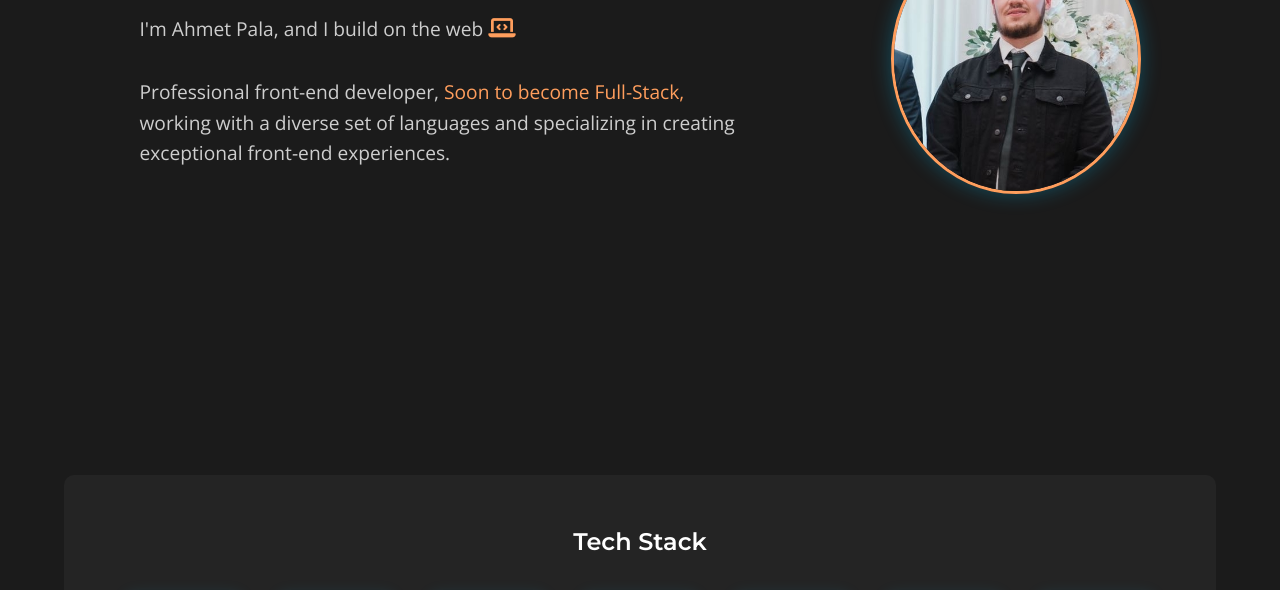
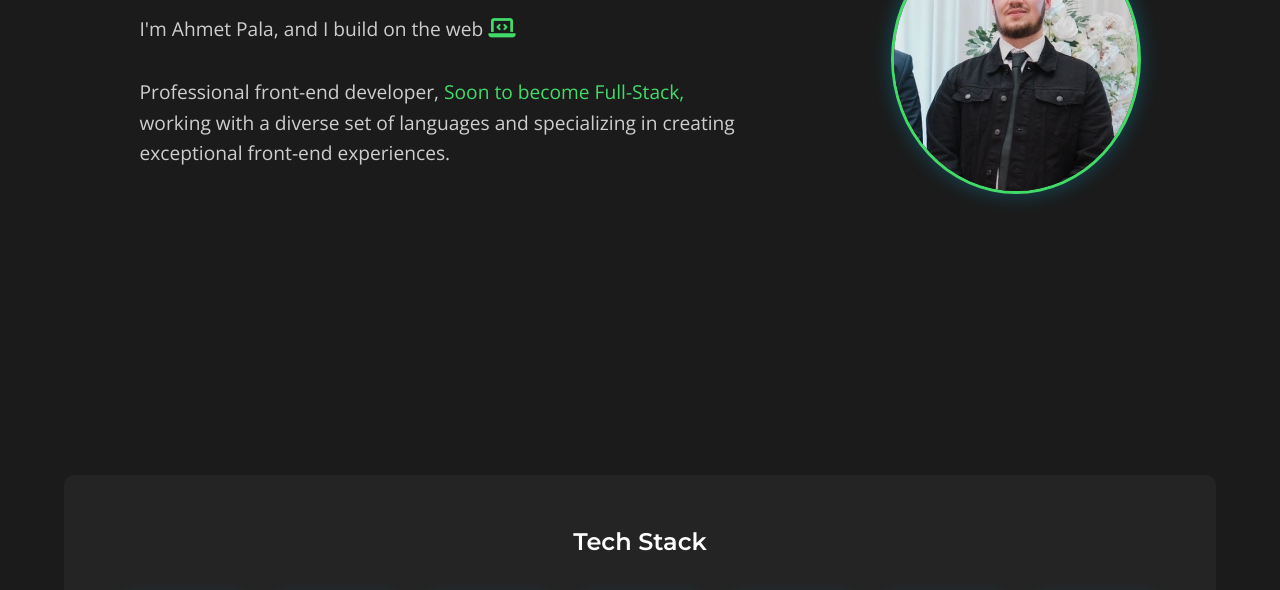
Before and after one commit to Ahmet-p/Portfolio-Page, a plain HTML site: page index.html in a window 1280 px wide. Shown: the part 341-931 px from the top of the page. Drawn offline with nearby package versions, Linux system fonts and the light colour scheme.

Commit message:
Update global.css

```diff
--- a/global.css
+++ b/global.css
@@ -3,8 +3,8 @@
     --bg-secondary: #242424;
     --text-primary: #ffffff;
     --text-secondary: #cecece;
-    --accent: #ff9e5d;
-    --accent-hover: #ffd79b;
+    --accent: #42db69;
+    --accent-hover: #9bffa0;
     --dark-overlay: rgba(0, 0, 0, 0.7);
 }
 
```
